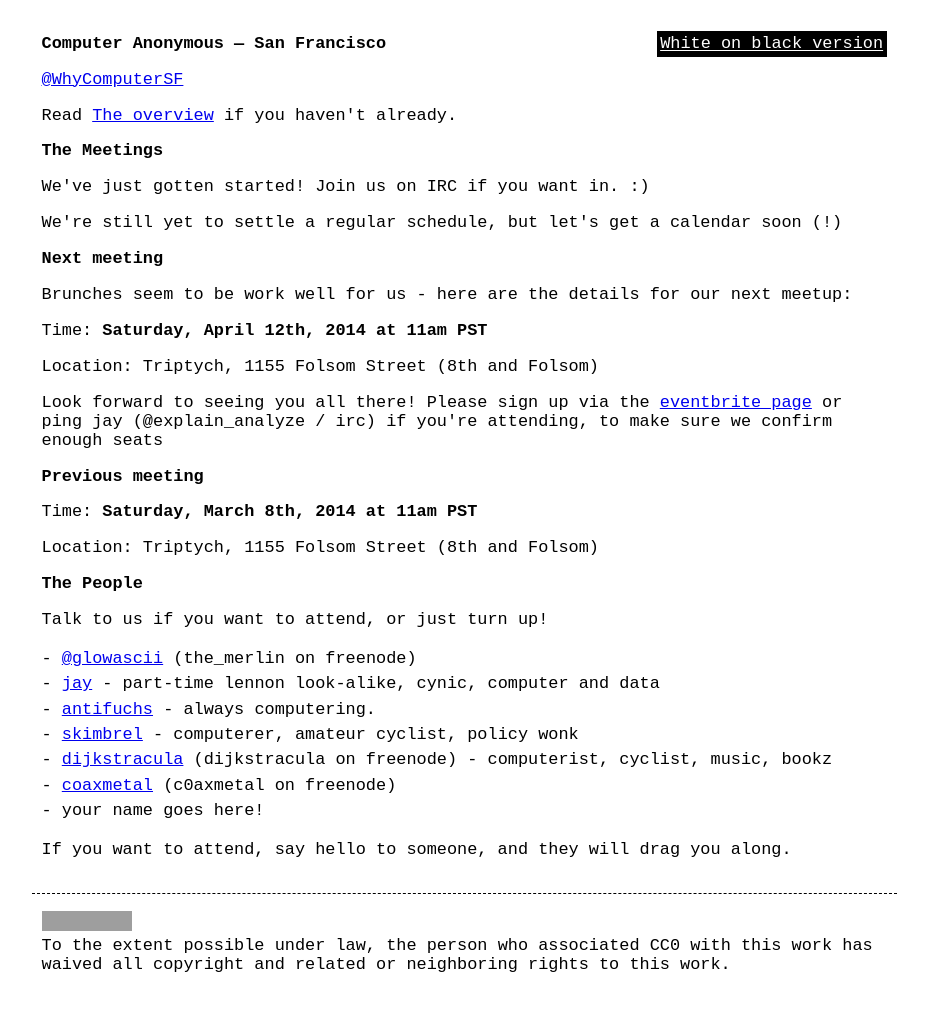
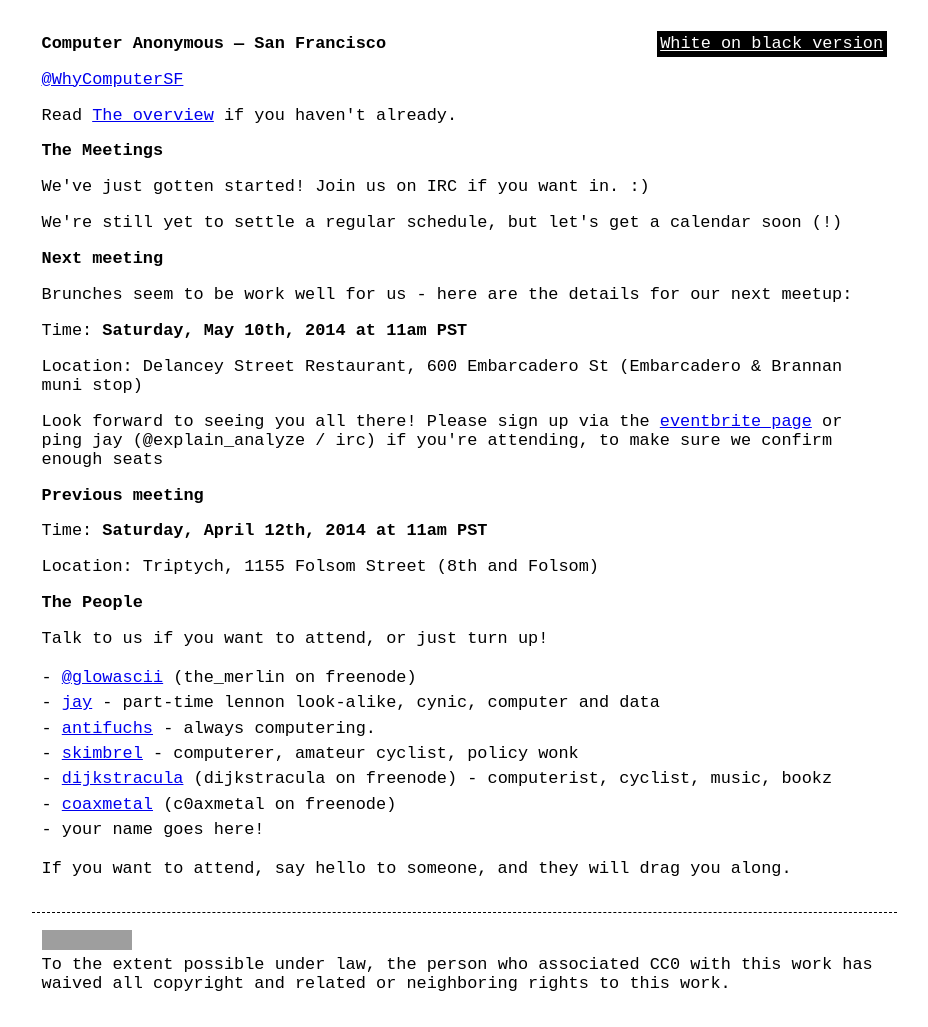
Before and after one commit to computeranonymous/computer, a Jekyll site: the page built from us_sanfrancisco.html, in a window 1280 px wide. Shown: the whole page, without its empty margins (176-1104 px from the left). Built offline with Jekyll 4.4.1, drawn with Linux system fonts in a browser that asks for light colours; grey boxes are pictures that could not be loaded.

Commit message:
[SF] May 2014 meetup

```diff
--- a/us_sanfrancisco.html
+++ b/us_sanfrancisco.html
@@ -19,14 +19,14 @@ title: Computer Anonymous - San Francisco
 
       <p>Brunches seem to be work well for us - here are the details for our next meetup:</p>
 
-      <p>Time: <strong>Saturday, April 12th, 2014 at 11am PST</strong></p>
-      <p>Location: Triptych, 1155 Folsom Street (8th and Folsom)</p>
+      <p>Time: <strong>Saturday, May 10th, 2014 at 11am PST</strong></p>
+      <p>Location: Delancey Street Restaurant, 600 Embarcadero St (Embarcadero &amp; Brannan muni stop)</p>
 
       <p>Look forward to seeing you all there!  Please sign up via the <a href="http://computeranonymoussf.eventbrite.com/">eventbrite page</a> or ping jay (@explain_analyze / irc) if you're attending, to make sure we confirm enough seats</p>
 
       <h3>Previous meeting</h3>
 
-      <p>Time: <strong>Saturday, March 8th, 2014 at 11am PST</strong></p>
+      <p>Time: <strong>Saturday, April 12th, 2014 at 11am PST</strong></p>
       <p>Location: Triptych, 1155 Folsom Street (8th and Folsom)</p>
 
       <h3>The People</h3>
```
